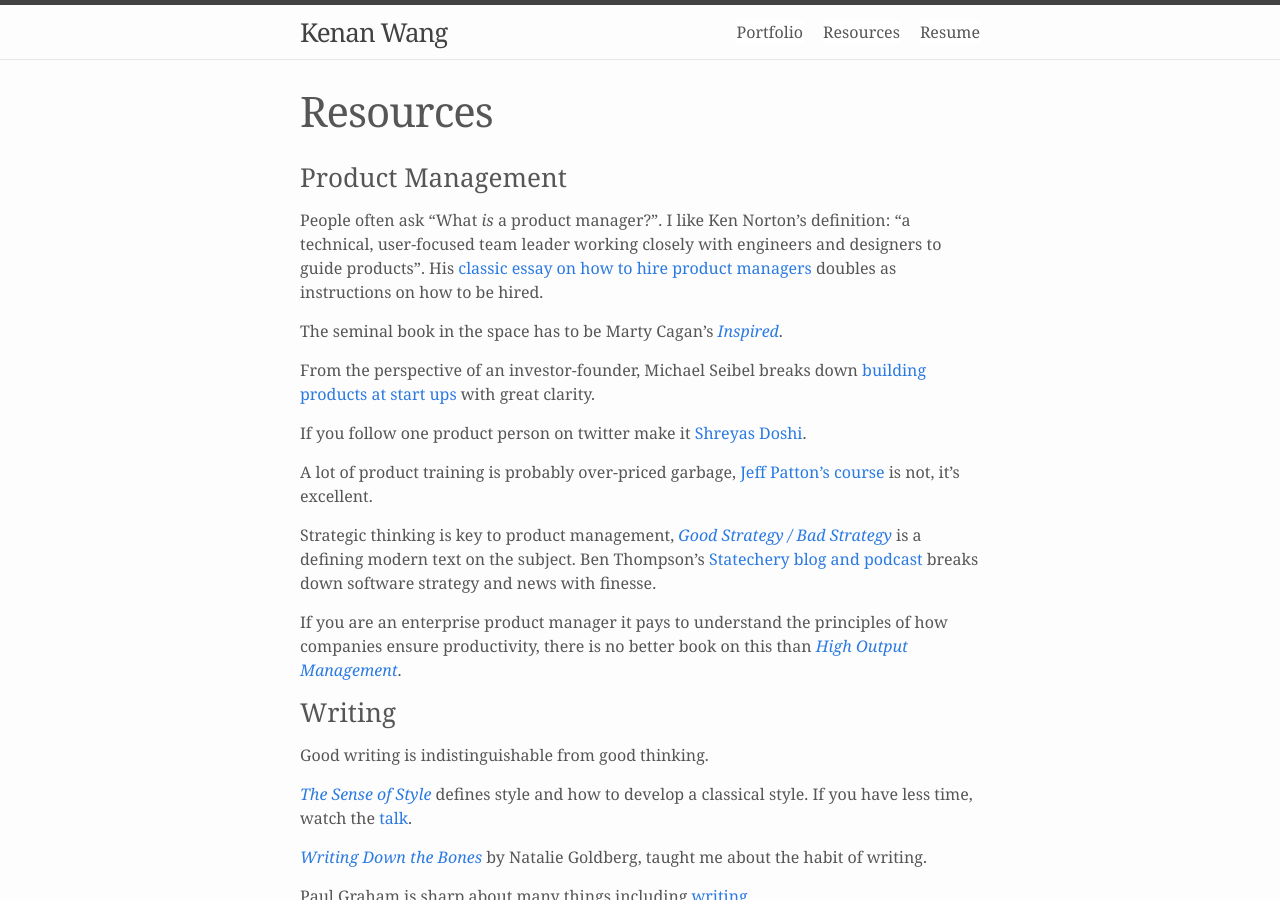
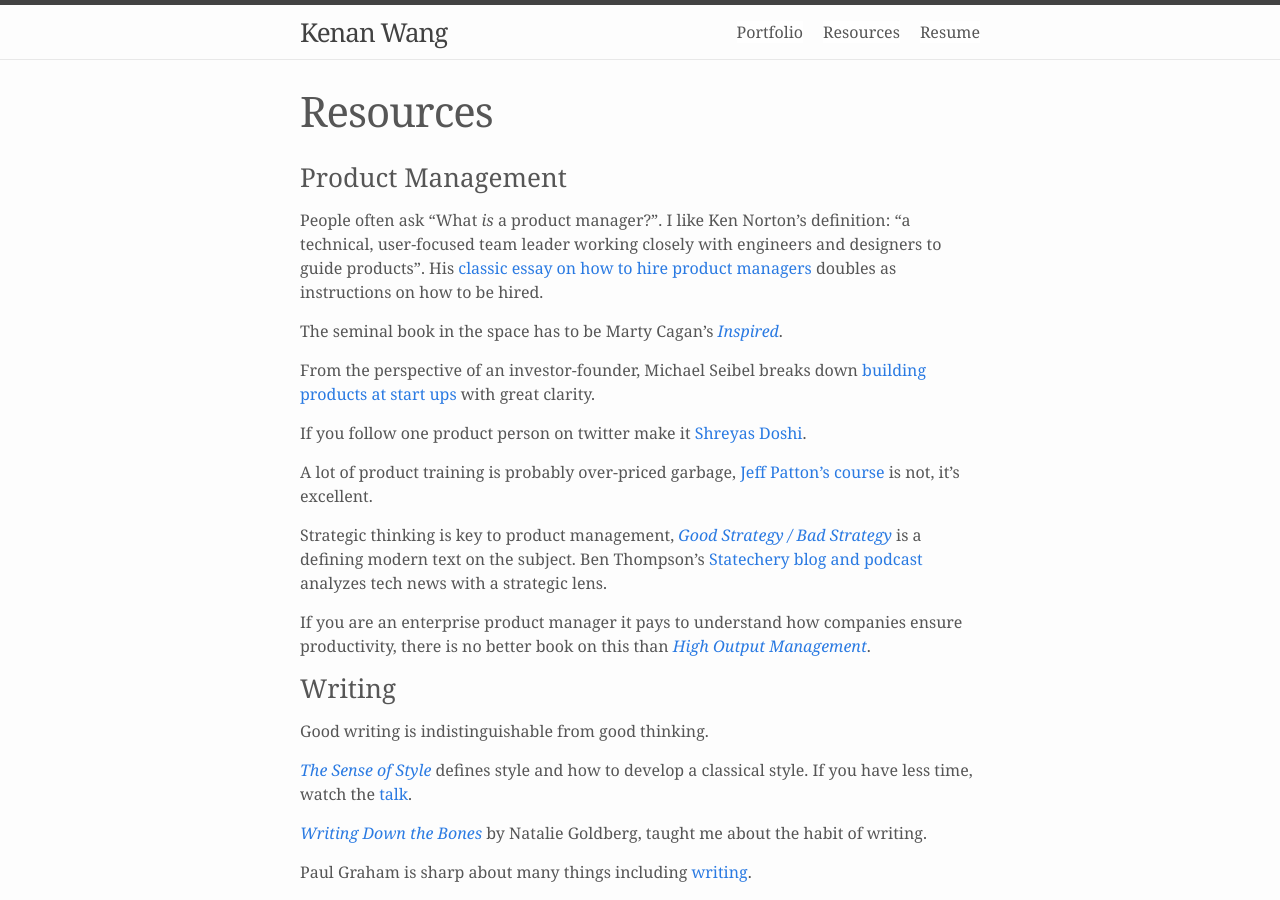
Before and after one commit to kenanwang/username.github.io, a Jekyll site: the page built from resources.md, in a window 1280 px wide and 900 px high. Built offline with Jekyll 4.4.1, drawn with Linux system fonts in a browser that asks for light colours; nearby versions of some CDN libraries.

Commit message:
Update resources.md

```diff
--- a/resources.md
+++ b/resources.md
@@ -15,9 +15,9 @@ If you follow one product person on twitter make it [Shreyas Doshi](https://twit
 
 A lot of product training is probably over-priced garbage, [Jeff Patton's course](https://jpattonassociates.com/) is not, it's excellent.
 
-Strategic thinking is key to product management, [*Good Strategy / Bad Strategy*](https://a.co/d/fYfWCyJ) is a defining modern text on the subject. Ben Thompson's [Statechery blog and podcast](https://stratechery.com/concepts/) breaks down software strategy and news with finesse.
+Strategic thinking is key to product management, [*Good Strategy / Bad Strategy*](https://a.co/d/fYfWCyJ) is a defining modern text on the subject. Ben Thompson's [Statechery blog and podcast](https://stratechery.com/concepts/) analyzes tech news with a strategic lens.
 
-If you are an enterprise product manager it pays to understand the principles of how companies ensure productivity, there is no better book on this than [*High Output Management*](https://a.co/d/aF67BI5).
+If you are an enterprise product manager it pays to understand how companies ensure productivity, there is no better book on this than [*High Output Management*](https://a.co/d/aF67BI5).
 
 ### Writing
 Good writing is indistinguishable from good thinking.
```
